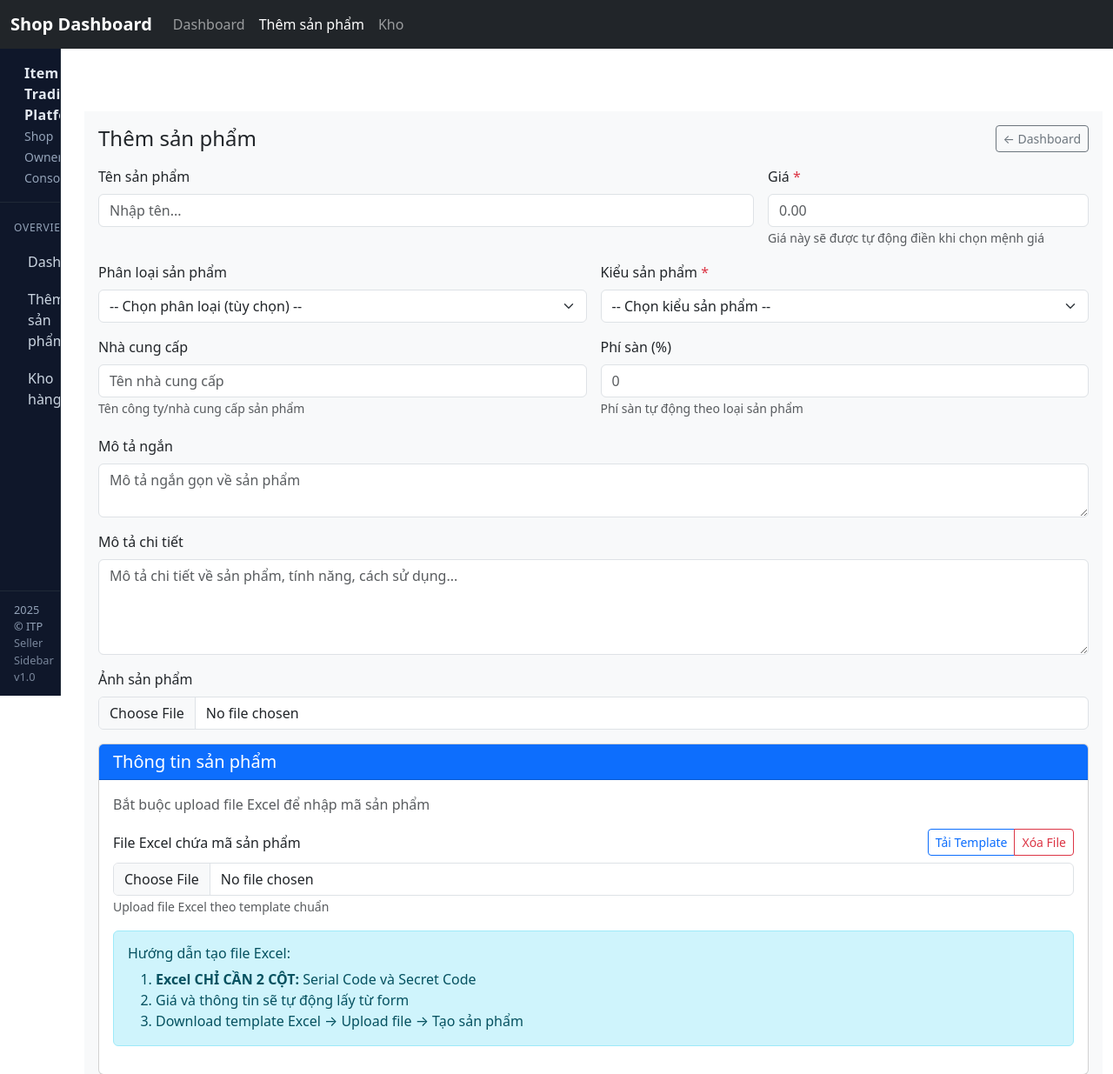
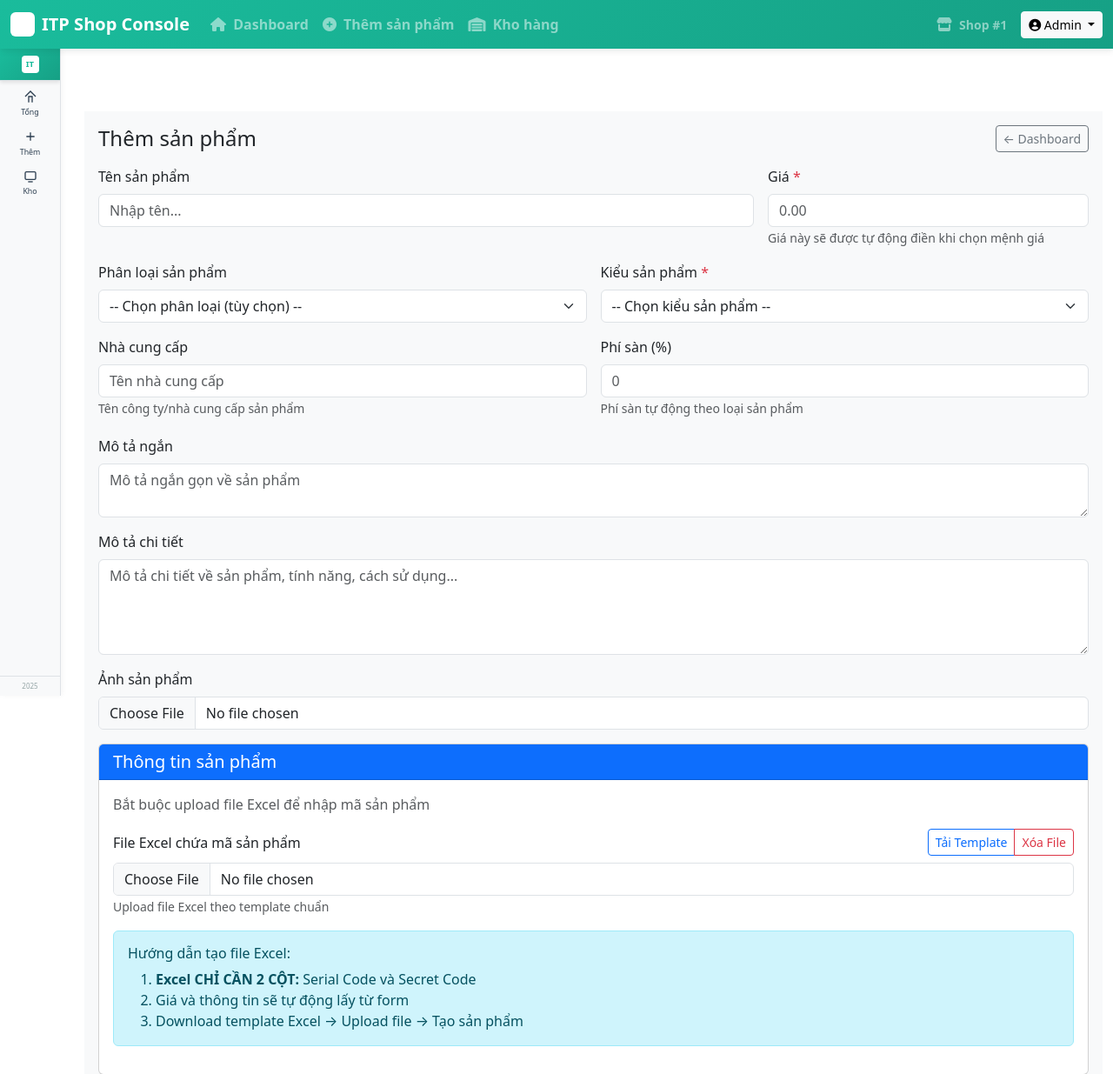
Before and after one commit to trolling1349765/SWP391-ITP, a Spring Boot app: page /shop/addProduct in a window 1280 px wide. Shown: the top 1235 px of the page at 87% size. Run offline with Spring Boot 4, Linux system fonts and the light colour scheme; data that the repository does not hold is empty; some libraries are stand-ins or nearby versions.

Commit message:
fix front-end

```diff
--- a/src/main/java/fpt/swp/springmvctt/itp/controller/ShopController.java
+++ b/src/main/java/fpt/swp/springmvctt/itp/controller/ShopController.java
@@ -622,6 +622,37 @@ public class ShopController {
         }
     }
 
+    // Upload ảnh riêng - nhanh và có preview
+    @PostMapping("/uploadImage")
+    @ResponseBody
+    public ResponseEntity<Map<String, Object>> uploadImage(@RequestParam("file") MultipartFile file) {
+        Map<String, Object> response = new LinkedHashMap<>();
+        try {
+            if (file == null || file.isEmpty()) {
+                response.put("success", false);
+                response.put("message", "Vui lòng chọn file ảnh");
+                return ResponseEntity.badRequest().body(response);
+            }
+
+            // Save image using StorageService
+            String imagePath = productService.saveImage(file);
+
+            response.put("success", true);
+            response.put("message", "Upload ảnh thành công!");
+            response.put("imagePath", imagePath);
+
+            System.out.println("✅ Image uploaded successfully: " + imagePath);
+            return ResponseEntity.ok(response);
+
+        } catch (Exception e) {
+            System.err.println("❌ Error uploading image: " + e.getMessage());
+            e.printStackTrace();
+            response.put("success", false);
+            response.put("message", "Lỗi khi upload ảnh: " + e.getMessage());
+            return ResponseEntity.status(500).body(response);
+        }
+    }
+
     @PostMapping("/importSerials")
     @ResponseBody
     public ResponseEntity<Map<String, Object>> importSerials(@ModelAttribute ExcelImportForm form) {
--- a/src/main/java/fpt/swp/springmvctt/itp/service/StatusService.java
+++ b/src/main/java/fpt/swp/springmvctt/itp/service/StatusService.java
@@ -27,7 +27,6 @@ public class StatusService {
         shop.setStatus(newStatus);
         shop.setUpdateBy(actor);
         shop.setUpdateAt(LocalDateTime.now());
-        // shopRepository.save(shop);
     }
 
     @Transactional
--- a/src/main/java/fpt/swp/springmvctt/itp/service/impl/ProductServiceImpl.java
+++ b/src/main/java/fpt/swp/springmvctt/itp/service/impl/ProductServiceImpl.java
@@ -174,4 +174,9 @@ public class ProductServiceImpl implements ProductService {
         //xóa sản phẩm
         productRepository.delete(product);
     }
+
+    @Override
+    public String saveImage(org.springframework.web.multipart.MultipartFile file) {
+        return storageService.saveProductImage(file);
+    }
 }
--- a/src/main/java/fpt/swp/springmvctt/itp/service/impl/ShopContextImpl.java
+++ b/src/main/java/fpt/swp/springmvctt/itp/service/impl/ShopContextImpl.java
@@ -8,7 +8,7 @@ public class ShopContextImpl implements ShopContext {
 
     @Override
     public long currentShopId() {
-        // Tạm thời return shop ID = 1 để test
+
         return 1L;
     }
 }
--- a/src/main/resources/templates/Included/ShopHeader.html
+++ b/src/main/resources/templates/Included/ShopHeader.html
@@ -3,11 +3,14 @@
 <head th:fragment="shopHead">
     <meta charset="UTF-8"/>
     <meta name="viewport" content="width=device-width, initial-scale=1"/>
-    <title th:text="${title} ?: 'Shop Admin'">Shop Admin</title>
+    <title th:text="${title} ?: 'Shop Admin'">Shop </title>
 
     <!-- Bootstrap 5 -->
     <link rel="stylesheet"
           href="https://cdn.jsdelivr.net/npm/bootstrap@5.3.3/dist/css/bootstrap.min.css"/>
+
+    <!-- Font Awesome -->
+    <link rel="stylesheet" href="https://cdnjs.cloudflare.com/ajax/libs/font-awesome/6.4.0/css/all.min.css"/>
 
     <!-- SheetJS for Excel parsing -->
     <script src="https://cdnjs.cloudflare.com/ajax/libs/xlsx/0.18.5/xlsx.full.min.js"></script>
@@ -63,30 +66,60 @@
 </head>
 
 <body th:fragment="shopHeader">
-<nav class="navbar navbar-expand-lg bg-dark navbar-dark">
+<nav class="navbar navbar-expand-lg" style="background:linear-gradient(135deg,#1abc9c 0%,#16a085 100%);box-shadow:0 2px 8px rgba(0,0,0,.1);">
     <div class="container-fluid">
-        <a class="navbar-brand fw-bold" th:href="@{/shop/dashboard}">Shop Dashboard</a>
+        <a class="navbar-brand fw-bold text-white d-flex align-items-center gap-2" th:href="@{/shop/dashboard}">
+            <span style="width:28px;height:28px;border-radius:6px;background:#fff;display:inline-block;"></span>
+            <span>ITP Shop Console</span>
+        </a>
         <button class="navbar-toggler" type="button" data-bs-toggle="collapse"
                 data-bs-target="#shopNav" aria-controls="shopNav"
-                aria-expanded="false" aria-label="Toggle navigation">
+                aria-expanded="false" aria-label="Toggle navigation" style="border-color:#fff;">
             <span class="navbar-toggler-icon"></span>
         </button>
 
         <div id="shopNav" class="collapse navbar-collapse">
             <ul class="navbar-nav me-auto mb-2 mb-lg-0">
                 <li class="nav-item">
-                    <a th:href="@{/shop/dashboard}" class="nav-link"
-                       th:classappend="${currentPath != null && #strings.contains(currentPath,'/shop/dashboard')}? ' active'">Dashboard</a>
+                    <a th:href="@{/shop/dashboard}" class="nav-link text-white-50 fw-semibold"
+                       th:classappend="${currentPath != null && #strings.contains(currentPath,'/shop/dashboard')}? ' active text-white'"
+                       style="transition:all .2s;">
+                       <i class="fas fa-home me-1"></i> Dashboard
+                    </a>
                 </li>
                 <li class="nav-item">
-                    <a th:href="@{/shop/addProduct}" class="nav-link"
-                       th:classappend="${currentPath != null && #strings.contains(currentPath,'/shop/addProduct')}? ' active'">Thêm sản phẩm</a>
+                    <a th:href="@{/shop/addProduct}" class="nav-link text-white-50 fw-semibold"
+                       th:classappend="${currentPath != null && #strings.contains(currentPath,'/shop/addProduct')}? ' active text-white'"
+                       style="transition:all .2s;">
+                       <i class="fas fa-plus-circle me-1"></i> Thêm sản phẩm
+                    </a>
                 </li>
                 <li class="nav-item">
-                    <a th:href="@{/shop/inventory}" class="nav-link"
-                       th:classappend="${currentPath != null && #strings.contains(currentPath,'/shop/inventory')}? ' active'">Kho</a>
+                    <a th:href="@{/shop/inventory}" class="nav-link text-white-50 fw-semibold"
+                       th:classappend="${currentPath != null && #strings.contains(currentPath,'/shop/inventory')}? ' active text-white'"
+                       style="transition:all .2s;">
+                       <i class="fas fa-warehouse me-1"></i> Kho hàng
+                    </a>
                 </li>
             </ul>
+
+            <div class="d-flex align-items-center gap-3 text-white-50">
+                <div class="d-none d-lg-flex align-items-center gap-2">
+                    <i class="fas fa-store"></i>
+                    <small class="fw-semibold">Shop #1</small>
+                </div>
+                <div class="dropdown">
+                    <a class="btn btn-sm btn-light dropdown-toggle" href="#" role="button" data-bs-toggle="dropdown">
+                        <i class="fas fa-user-circle"></i> Admin
+                    </a>
+                    <ul class="dropdown-menu dropdown-menu-end">
+                        <li><a class="dropdown-item" href="#"><i class="fas fa-user me-2"></i>Thông tin</a></li>
+                        <li><a class="dropdown-item" href="#"><i class="fas fa-cog me-2"></i>Cài đặt</a></li>
+                        <li><hr class="dropdown-divider"></li>
+                        <li><a class="dropdown-item text-danger" href="#"><i class="fas fa-sign-out-alt me-2"></i>Đăng xuất</a></li>
+                    </ul>
+                </div>
+            </div>
         </div>
     </div>
 </nav>
--- a/src/main/resources/templates/Included/ShopSidebar.html
+++ b/src/main/resources/templates/Included/ShopSidebar.html
@@ -5,64 +5,74 @@
     <title>Shop Owner Sidebar</title>
     <style>
         .active {
-            background: #1f2937 !important;
+            background: linear-gradient(135deg,#1abc9c 0%,#16a085 100%) !important;
             color: #ffffff !important;
+            font-weight: 600 !important;
+            box-shadow: 0 2px 6px rgba(26,188,156,.3) !important;
         }
         .active:hover {
-            background: #374151 !important;
+            background: linear-gradient(135deg,#16a085 0%,#138d75 100%) !important;
+            transform: translateY(-1px);
+        }
+        aside a:not(.active):hover {
+            background: #e8f8f5 !important;
+            color: #16a085 !important;
+            transform: translateY(-1px);
+        }
+        aside a {
+            transition: all .2s ease !important;
         }
     </style>
 </head>
 <body>
 <aside th:fragment="sidebar"
-       style="height:100%;background:#0f172a;color:#e2e8f0;display:flex;flex-direction:column;border-right:1px solid #1f2937;margin:0;padding:0;overflow:hidden;">
-    <div style="display:flex;align-items:center;gap:.5rem;padding:1rem 1.25rem;border-bottom:1px solid #1f2937;">
-        <span style="width:28px;height:28px;border-radius:6px;background:#22c55e;display:inline-block;"></span>
-        <div>
-            <div style="font-weight:700;letter-spacing:.3px;">Item Trading Platform</div>
-            <small style="color:#94a3b8;">Shop Owner Console</small>
+       style="height:100%;background:#f8f9fa;color:#2c3e50;display:flex;flex-direction:column;border-right:1px solid #dee2e6;margin:0;padding:0;overflow:hidden;box-shadow:2px 0 6px rgba(0,0,0,.04);">
+    <div style="display:flex;align-items:center;justify-content:center;padding:.5rem;border-bottom:1px solid #dee2e6;background:linear-gradient(135deg,#1abc9c 0%,#16a085 100%);box-shadow:0 2px 4px rgba(0,0,0,.1);">
+        <div style="width:20px;height:20px;border-radius:4px;background:#fff;display:flex;align-items:center;justify-content:center;color:#1abc9c;font-size:.6rem;font-weight:700;">
+            IT
         </div>
     </div>
 
-    <div style="flex:1;overflow-y:auto;padding:.5rem 0;">
-        <div style="padding:.75rem 1rem .25rem;font-size:.75rem;color:#94a3b8;text-transform:uppercase;letter-spacing:.06em;">Overview</div>
-        <ul style="list-style:none;margin:0;padding:.25rem;">
-            <li>
+    <div style="flex:1;overflow-y:auto;padding:.2rem 0;">
+        <ul style="list-style:none;margin:0;padding:.1rem .15rem;">
+            <li style="margin-bottom:.15rem;">
                 <a th:href="@{/shop/dashboard}"
                    th:classappend="${currentPath != null && #strings.contains(currentPath,'/shop/dashboard')}? ' active'"
-                   style="display:flex;align-items:center;gap:.75rem;padding:.6rem 1rem;border-radius:.6rem;color:#cbd5e1;text-decoration:none;">
-                    <svg viewBox="0 0 24 24" fill="none" stroke="currentColor" stroke-width="1.6" style="width:18px;height:18px;opacity:.9;">
+                   style="display:flex;flex-direction:column;align-items:center;gap:.2rem;padding:.35rem .15rem;border-radius:.3rem;color:#2c3e50;text-decoration:none;font-size:.6rem;transition:all .2s;"
+                   title="Dashboard">
+                    <svg viewBox="0 0 24 24" fill="none" stroke="currentColor" stroke-width="2" style="width:16px;height:16px;">
                         <path d="M3 12l9-9 9 9"/><path d="M9 22V12h6v10"/>
                     </svg>
-                    <span>Dashboard</span>
+                    <span style="font-weight:500;font-size:.55rem;">Tổng</span>
                 </a>
             </li>
-            <li>
+            <li style="margin-bottom:.15rem;">
                 <a th:href="@{/shop/addProduct}"
                    th:classappend="${currentPath != null && #strings.contains(currentPath,'/shop/addProduct')}? ' active'"
-                   style="display:flex;align-items:center;gap:.75rem;padding:.6rem 1rem;border-radius:.6rem;color:#cbd5e1;text-decoration:none;">
-                    <svg viewBox="0 0 24 24" fill="none" stroke="currentColor" stroke-width="1.6" style="width:18px;height:18px;opacity:.9;">
+                   style="display:flex;flex-direction:column;align-items:center;gap:.2rem;padding:.35rem .15rem;border-radius:.3rem;color:#2c3e50;text-decoration:none;font-size:.6rem;transition:all .2s;"
+                   title="Thêm sản phẩm">
+                    <svg viewBox="0 0 24 24" fill="none" stroke="currentColor" stroke-width="2" style="width:16px;height:16px;">
                         <path d="M12 5v14M5 12h14"/>
                     </svg>
-                    <span>Thêm sản phẩm</span>
+                    <span style="font-weight:500;font-size:.55rem;">Thêm</span>
                 </a>
             </li>
-            <li>
+            <li style="margin-bottom:.15rem;">
                 <a th:href="@{/shop/inventory}"
                    th:classappend="${currentPath != null && #strings.contains(currentPath,'/shop/inventory')}? ' active'"
-                   style="display:flex;align-items:center;gap:.75rem;padding:.6rem 1rem;border-radius:.6rem;color:#cbd5e1;text-decoration:none;">
-                    <svg viewBox="0 0 24 24" fill="none" stroke="currentColor" stroke-width="1.6" style="width:18px;height:18px;opacity:.9;">
+                   style="display:flex;flex-direction:column;align-items:center;gap:.2rem;padding:.35rem .15rem;border-radius:.3rem;color:#2c3e50;text-decoration:none;font-size:.6rem;transition:all .2s;"
+                   title="Kho hàng">
+                    <svg viewBox="0 0 24 24" fill="none" stroke="currentColor" stroke-width="2" style="width:16px;height:16px;">
                         <rect x="3" y="4" width="18" height="13" rx="2"/><path d="M16 21H8"/>
                     </svg>
-                    <span>Kho hàng</span>
+                    <span style="font-weight:500;font-size:.55rem;">Kho</span>
                 </a>
             </li>
         </ul>
     </div>
 
-    <div style="padding:.75rem 1rem;border-top:1px solid #1f2937;font-size:.8rem;color:#94a3b8;">
-        <div th:text="${#dates.format(#dates.createNow(),'yyyy')} + ' © ITP'">2025 © ITP</div>
-        <div style="opacity:.8">Seller Sidebar v1.0</div>
+    <div style="padding:.3rem .2rem;border-top:1px solid #dee2e6;font-size:.5rem;color:#95a5a6;text-align:center;background:#f8f9fa;">
+        <div th:text="${#dates.format(#dates.createNow(),'yyyy')}" style="font-weight:500;">2025</div>
     </div>
 </aside>
 </body>
```
Also changed, not shown: src/main/java/fpt/swp/springmvctt/itp/service/impl/StorageServiceImpl.java (+10 -6 lines).
